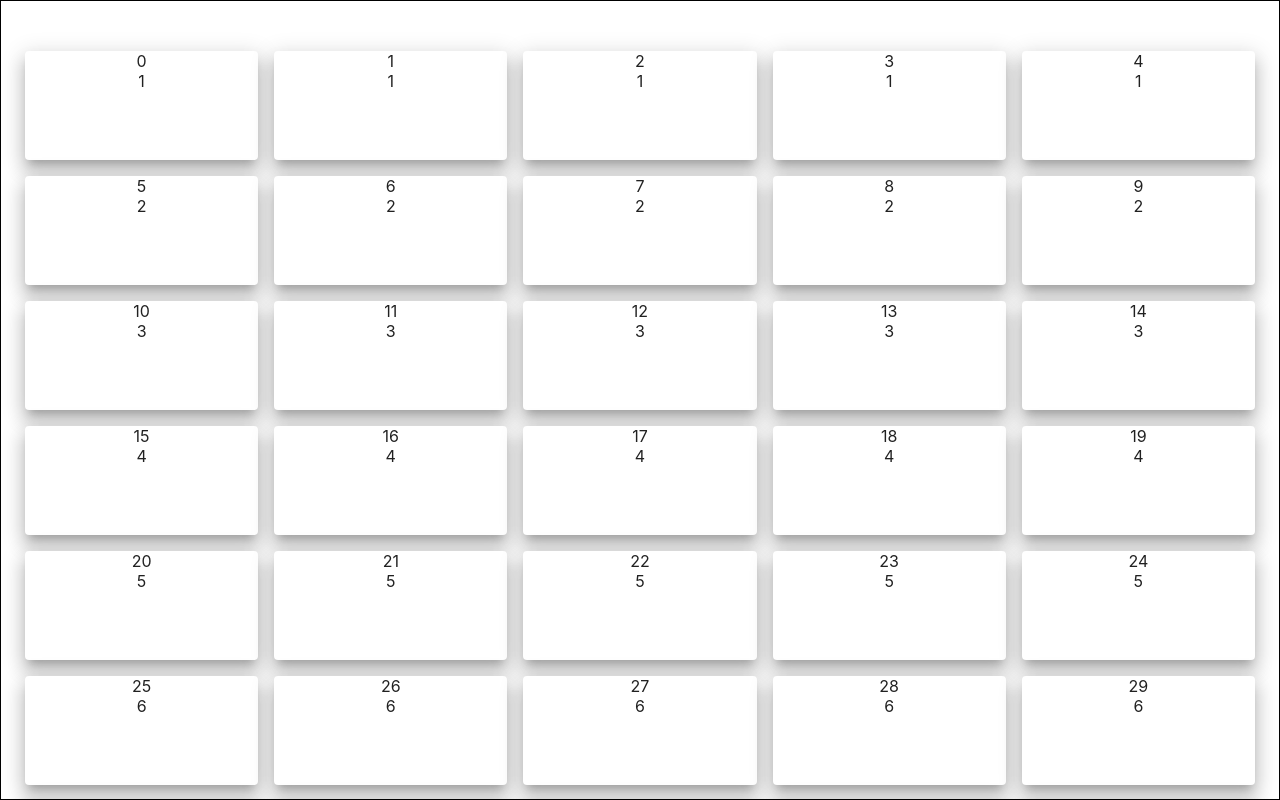
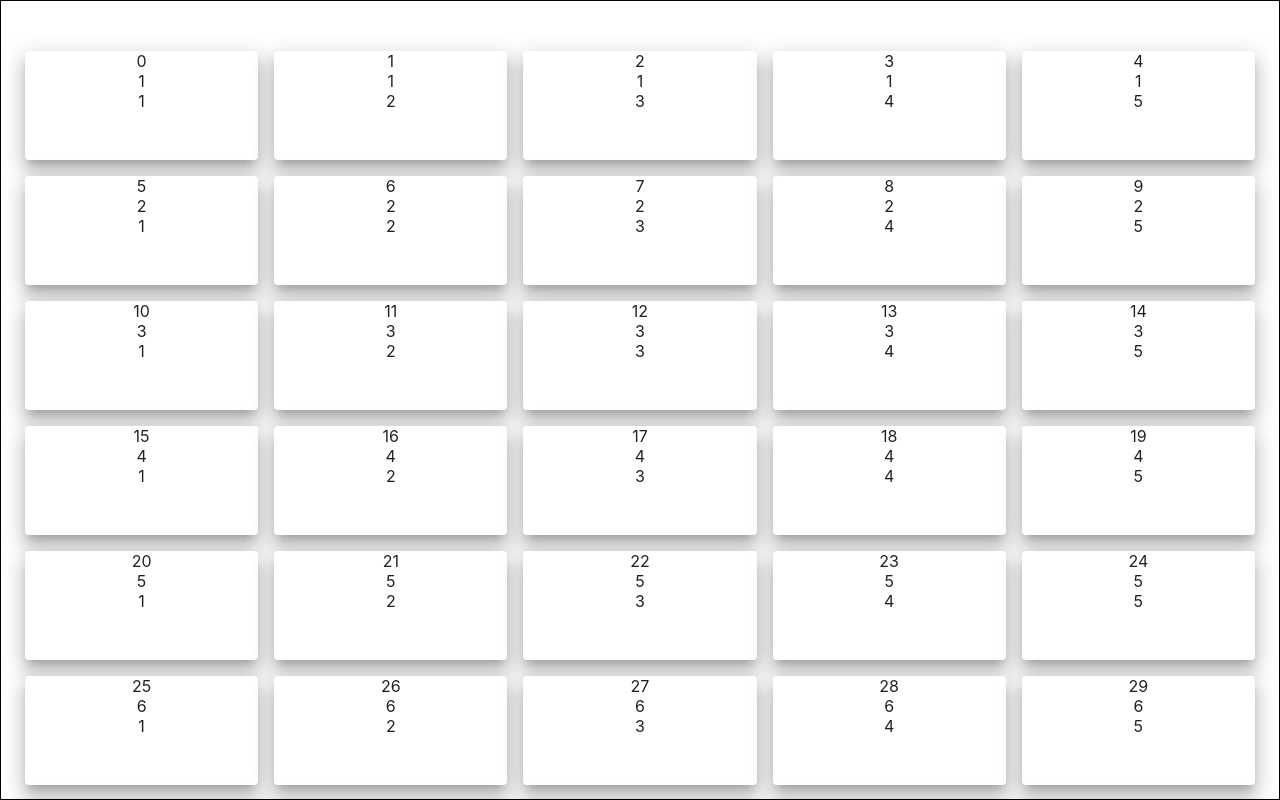
Before and after one commit to arturaszuta/card-warrior, a React (Create React App) app: page / in a window 1280 px wide. Shown: the top 800 px of the page. Built offline with nearby package versions, Linux system fonts and the light colour scheme.

Commit message:
Add column mappings to cards.

```diff
--- a/src/components/Card.tsx
+++ b/src/components/Card.tsx
@@ -10,6 +10,8 @@ const Card = (props:any) => {
                 {props.index}
                 <br></br>
                 {props.row}
+                <br></br>
+                {props.column}
             </Paper>
         </Grid>
     )
--- a/src/components/Dungeon.tsx
+++ b/src/components/Dungeon.tsx
@@ -1,6 +1,7 @@
 import React, { useState } from "react";
 import { Container, Grid } from "@material-ui/core";
 import Card from "./Card";
+import { columnMatrix } from "../helpers/columnMatrix";
 
 interface IDungeonProps {
     size: string;
@@ -60,13 +61,20 @@ const Dungeon = (props:IDungeonProps) => {
         return row;
     }
 
+    const getColumn = (index:number) => {
+        const stringIndex = index.toString();
+        return columnMatrix[stringIndex].val;
+    }
+
+
     BuildDungeon(size);
 
 
     const cardArray = Array.from(Array(sizeCount).keys());
     const allCards = cardArray.map((e, index) => {
         const row = getRow(index);
-        return <Card key={index} index={index} active={mainState.activeIndex == index ? true : false} setActiveIndex={setActiveIndex} row={row}/>
+        const column = getColumn(index);
+        return <Card key={index} index={index} active={mainState.activeIndex == index ? true : false} setActiveIndex={setActiveIndex} row={row} column={column}/>
     })
 
     return(
--- /dev/null
+++ b/src/helpers/columnMatrix.tsx
@@ -0,0 +1,61 @@
+
+
+interface IObjectKeys {
+  [key: string]: any;
+}
+
+const columnMatrix:IObjectKeys = {
+    "0":{val:1},
+    "1":{val:2},
+    "2":{val:3},
+    "3":{val:4},
+    "4":{val:5},
+    "5":{val:1},
+    "6":{val:2},
+    "7":{val:3},
+    "8":{val:4},
+    "9":{val:5},
+    "10":{val:1},
+    "11":{val:2},
+    "12":{val:3},
+    "13":{val:4},
+    "14":{val:5},
+    "15":{val:1},
+    "16":{val:2},
+    "17":{val:3},
+    "18":{val:4},
+    "19":{val:5},
+    "20":{val:1},
+    "21":{val:2},
+    "22":{val:3},
+    "23":{val:4},
+    "24":{val:5},
+    "25":{val:1},
+    "26":{val:2},
+    "27":{val:3},
+    "28":{val:4},
+    "29":{val:5},
+    "30":{val:1},
+    "31":{val:2},
+    "32":{val:3},
+    "33":{val:4},
+    "34":{val:5},
+    "35":{val:1},
+    "36":{val:2},
+    "37":{val:3},
+    "38":{val:4},
+    "39":{val:5},
+    "40":{val:1},
+    "41":{val:2},
+    "42":{val:3},
+    "43":{val:4},
+    "44":{val:5},
+    "45":{val:1},
+    "46":{val:2},
+    "47":{val:3},
+    "48":{val:4},
+    "49":{val:5},
+
+}
+
+export { columnMatrix }
```
